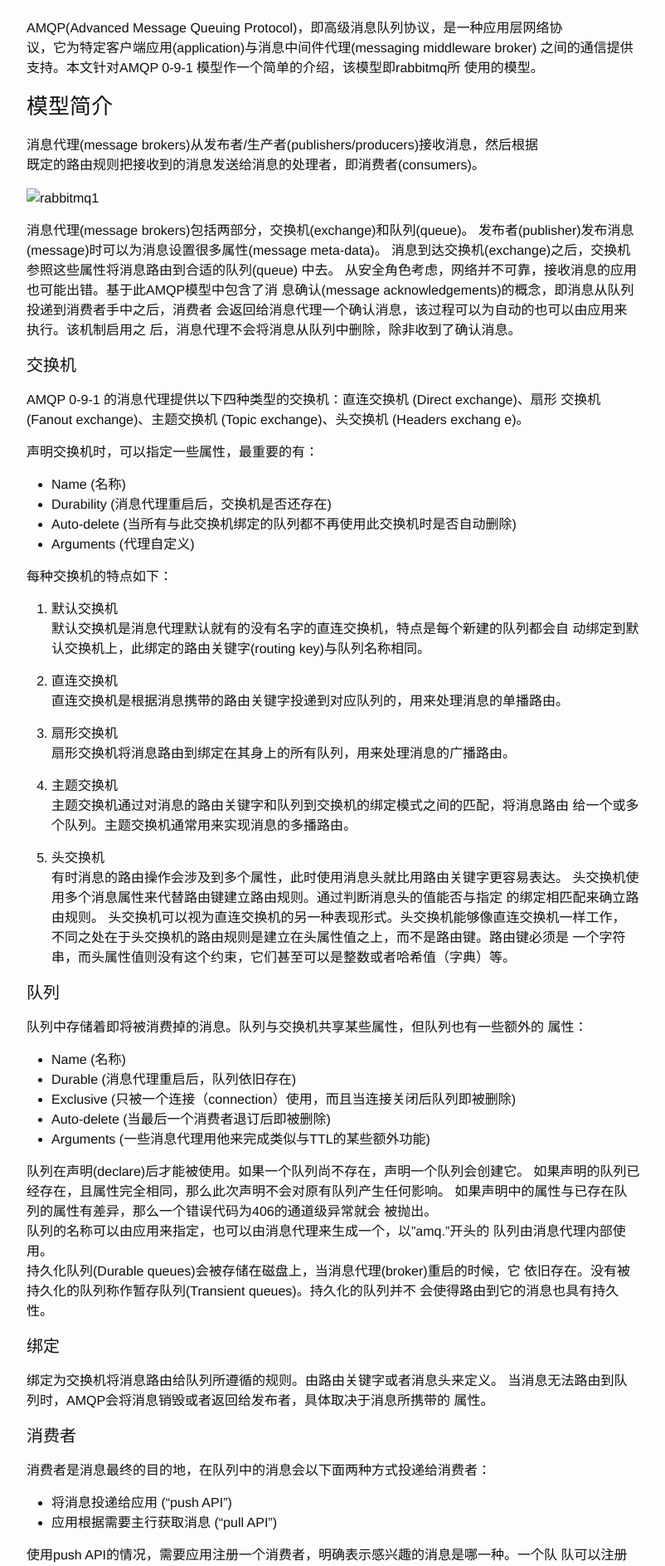
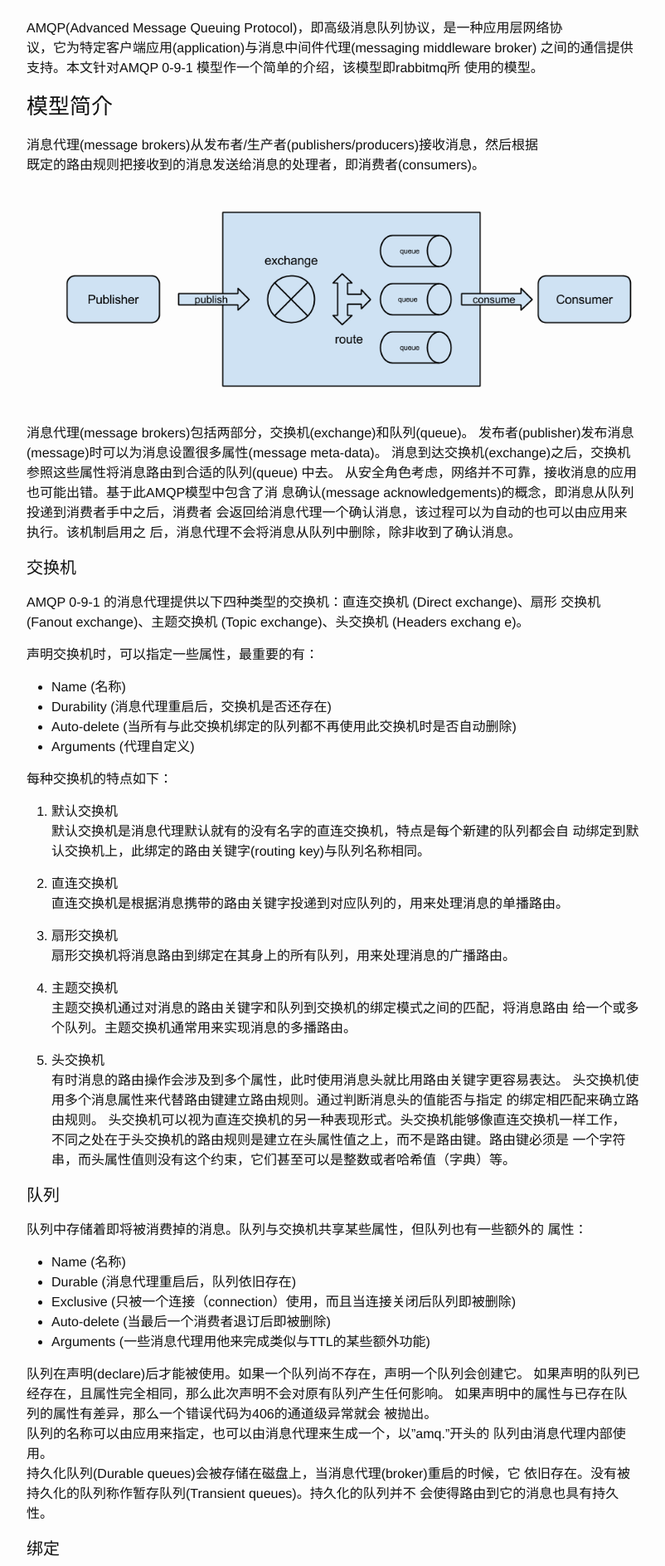
Before and after one commit to apporc/apporc.github.io, a Jekyll site: the page built from _posts/2015-03-23-rabbitmq-amqp.md, in a window 1280 px wide. Shown: the part 556-2443 px from the top of the page at 83% size, without its empty margins (238-1040 px from the left). Built offline with Jekyll 4.4.1, drawn with Linux system fonts in a browser that asks for light colours.

Commit message:
fix rabbitmq1.png path
Signed-off-by: apporc <appleorchard2000@gmail.com>

```diff
--- a/_posts/2015-03-23-rabbitmq-amqp.md
+++ b/_posts/2015-03-23-rabbitmq-amqp.md
@@ -32,7 +32,7 @@ AMQP(Advanced Message Queuing Protocol)，即高级消息队列协议，是一
 消息代理(message brokers)从发布者/生产者(publishers/producers)接收消息，然后根据
 既定的路由规则把接收到的消息发送给消息的处理者，即消费者(consumers)。
 
-![rabbitmq1](/rabbitmq1.png)
+![rabbitmq1](/images/rabbitmq1.png)
 
 消息代理(message brokers)包括两部分，交换机(exchange)和队列(queue)。
 发布者(publisher)发布消息(message)时可以为消息设置很多属性(message meta-data)。
```
Also changed, not shown: images/rabbitmq1.png (added).
